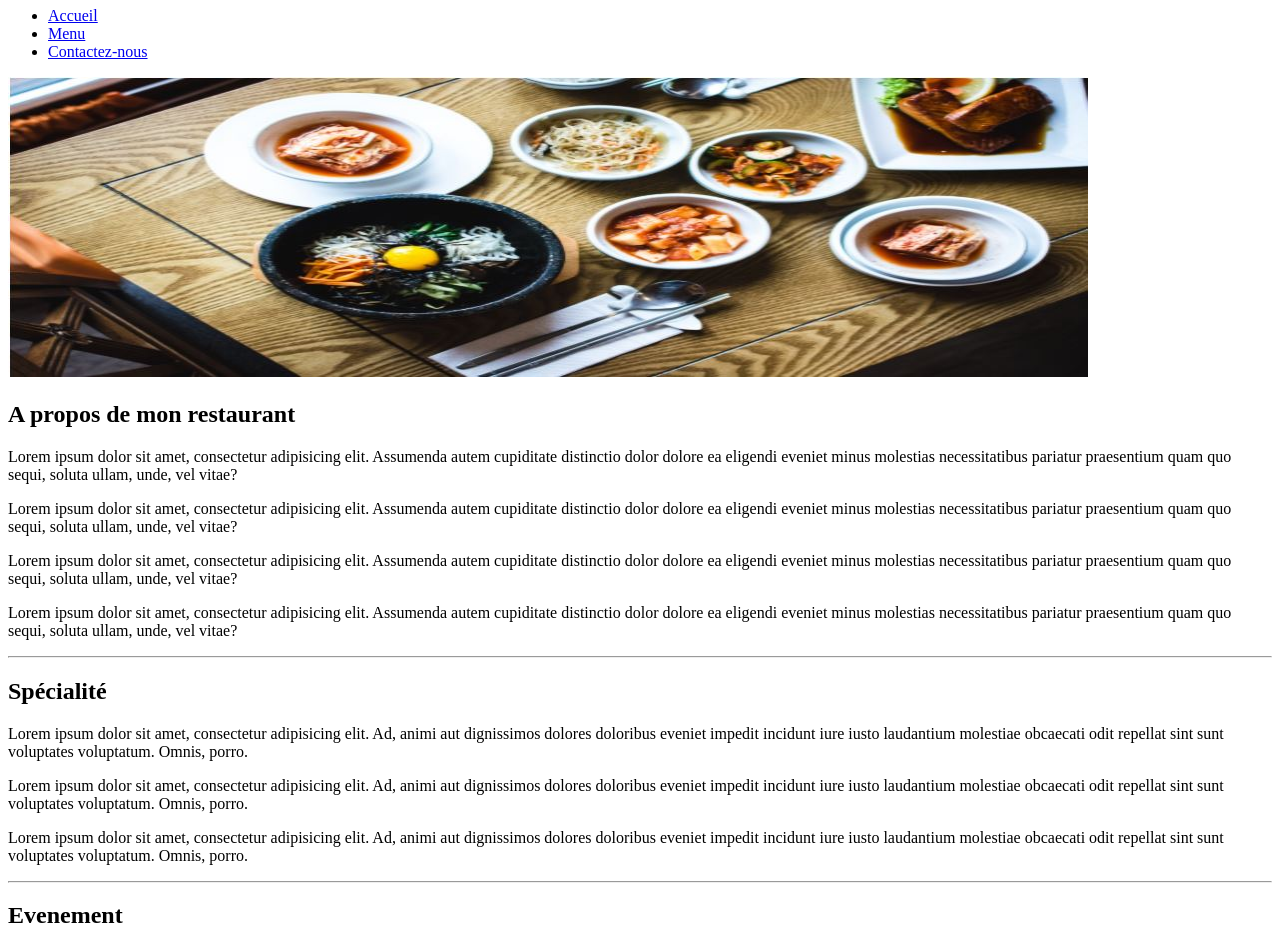
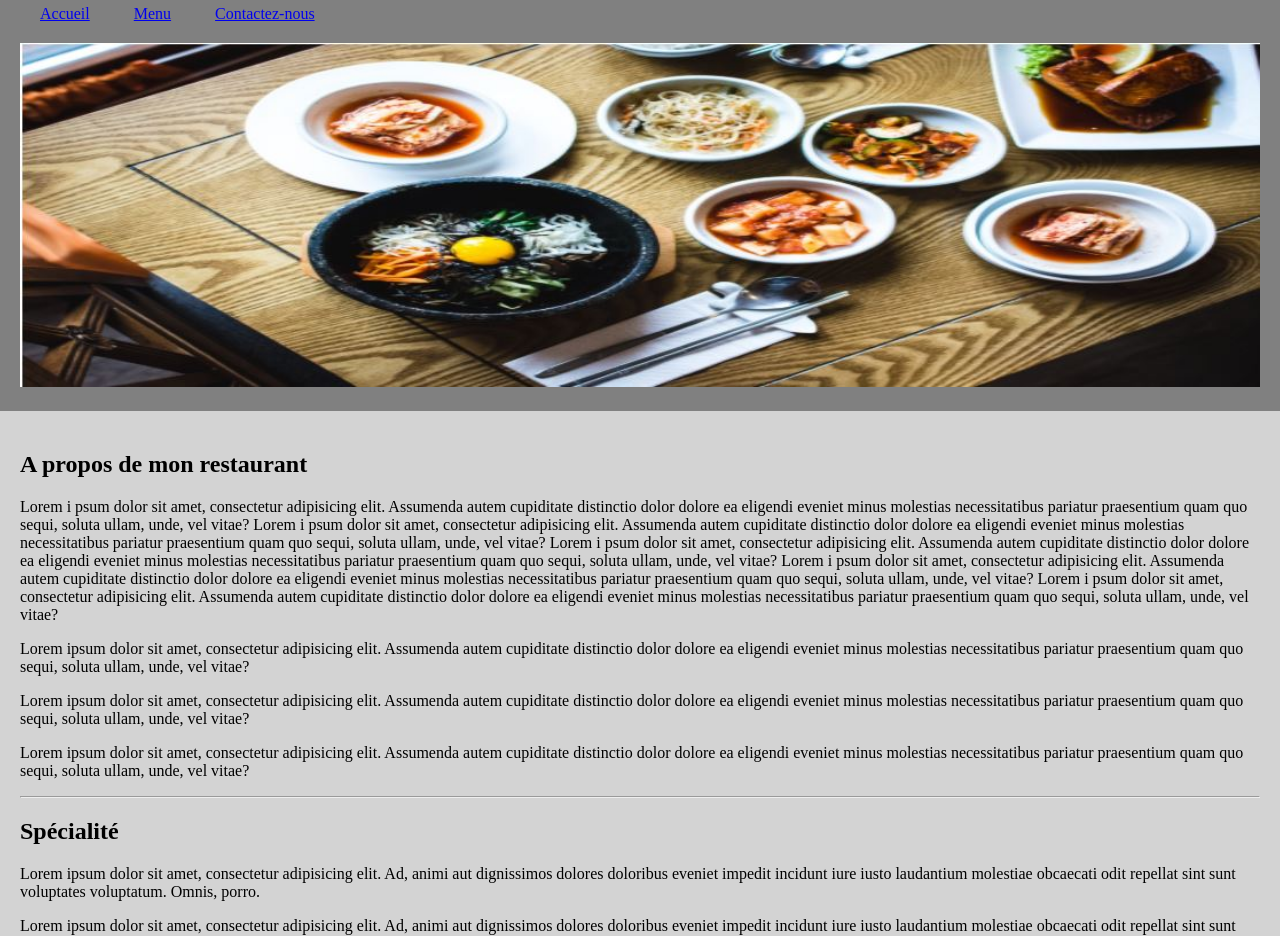
Before and after one commit to sungvadan/teaching, a plain HTML site: page css/index.html in a window 1280 px wide. Shown: the part 73-1009 px from the top of the page. Drawn offline with Linux system fonts and the light colour scheme.

Commit message:
Le modèle de boîte

```diff
--- /dev/null
+++ b/css/css/style.css
@@ -0,0 +1,46 @@
+body {
+    margin: 0px;
+}
+.header{
+    background: grey;
+    padding: 20px;
+    /* padding: 20px 10px 5px 0px; */
+    /* padding: 20px 10px 5px; */
+    /* padding: 20px 10px; */
+    /* padding-left: 20px;
+    padding-right: 20px;
+    padding-top: 20px;
+    padding-bottom: 20px; */
+    /* margin-top: 50px; */
+}
+
+.header-nav{
+    margin: 20px 0;
+}
+
+/* span{
+    background: lightgreen
+} */
+
+.header-nav a{
+    margin: 0px 20px;
+    /* padding: 0px 20px; */
+}
+.header img{
+    width: 100%;
+    height: auto
+}
+
+.header-title {
+    margin-top: 0px;
+}
+
+.main{
+    background: lightgray;
+    padding: 20px
+}
+
+.footer{
+    background: lightgreen;
+    padding: 10px
+}
--- a/css/index.html
+++ b/css/index.html
@@ -4,29 +4,30 @@
     <meta charset="UTF-8">
     <title>Mon Restaurant</title>
     <meta name="description" content="présentation de mon restaurant">
+    <link rel="stylesheet" href="css/style.css">
 </head>
 <body>
-    <header>
-        <h1>Mon Restaurant</h1>
-        <nav>
-            <ul>
-                <li>
-                    <a href="index.html" title="Accueil">Accueil</a>
-                </li>
-                <li>
-                    <a href="menu.html" title="Voir le menu">Menu</a>
-                </li>
-                <li>
-                    <a href="contact.html">Contactez-nous</a>
-                </li>
-            </ul>
+    <header class="header">
+        <h1 class="header-title">Mon Restaurant</h1>
+        <nav class="header-nav">
+            <a href="index.html" title="Accueil">Accueil</a>
+            <a href="menu.html" title="Voir le menu">Menu</a>
+            <a href="contact.html">Contactez-nous</a>
         </nav>
         <img src="images/mon_restaurant.jpg" alt="" width="1080" height="300">
     </header>
 
-    <article>
+    <article class="main">
         <h2>A propos de mon restaurant</h2>
-        <p>Lorem ipsum dolor sit amet, consectetur adipisicing elit. Assumenda autem cupiditate distinctio dolor dolore ea eligendi eveniet minus molestias necessitatibus pariatur praesentium quam quo sequi, soluta ullam, unde, vel vitae?</p>
+        <p>
+            Lorem i psum dolor sit amet, consectetur adipisicing elit. Assumenda autem cupiditate distinctio dolor dolore ea eligendi eveniet minus molestias necessitatibus pariatur praesentium quam quo sequi, soluta ullam, unde, vel vitae?
+            <span>Lorem i psum dolor sit amet, consectetur adipisicing elit. Assumenda autem cupiditate distinctio dolor dolore ea eligendi eveniet minus molestias necessitatibus pariatur praesentium quam quo sequi, soluta ullam, unde, vel vitae?
+            Lorem i psum dolor sit amet, consectetur adipisicing elit. Assumenda autem cupiditate distinctio dolor dolore ea eligendi eveniet minus molestias necessitatibus pariatur praesentium quam quo sequi, soluta ullam, unde, vel vitae?</span>
+            Lorem i psum dolor sit amet, consectetur adipisicing elit. Assumenda autem cupiditate distinctio dolor dolore ea eligendi eveniet minus molestias necessitatibus pariatur praesentium quam quo sequi, soluta ullam, unde, vel vitae?
+            Lorem i psum dolor sit amet, consectetur adipisicing elit. Assumenda autem cupiditate distinctio dolor dolore ea eligendi eveniet minus molestias necessitatibus pariatur praesentium quam quo sequi, soluta ullam, unde, vel vitae?
+
+
+        </p>
         <p>Lorem ipsum dolor sit amet, consectetur adipisicing elit. Assumenda autem cupiditate distinctio dolor dolore ea eligendi eveniet minus molestias necessitatibus pariatur praesentium quam quo sequi, soluta ullam, unde, vel vitae?</p>
         <p>Lorem ipsum dolor sit amet, consectetur adipisicing elit. Assumenda autem cupiditate distinctio dolor dolore ea eligendi eveniet minus molestias necessitatibus pariatur praesentium quam quo sequi, soluta ullam, unde, vel vitae?</p>
         <p>Lorem ipsum dolor sit amet, consectetur adipisicing elit. Assumenda autem cupiditate distinctio dolor dolore ea eligendi eveniet minus molestias necessitatibus pariatur praesentium quam quo sequi, soluta ullam, unde, vel vitae?</p>
@@ -45,8 +46,8 @@
     </article>
 
 
-    <footer>
-        <address>
+    <footer class="footer">
+            <address>
             <a href="mailto:jim@rock.com">jim@rock.com</a><br/>
             <a href="tel:+311-555-2368">+311-555-2368</a><br/>
         </address>
```
Also changed, not shown: css/contact.html (+6 -14 lines), css/menu.html (+6 -14 lines).
